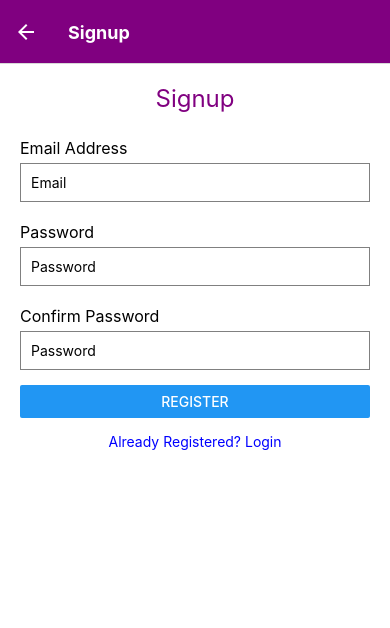
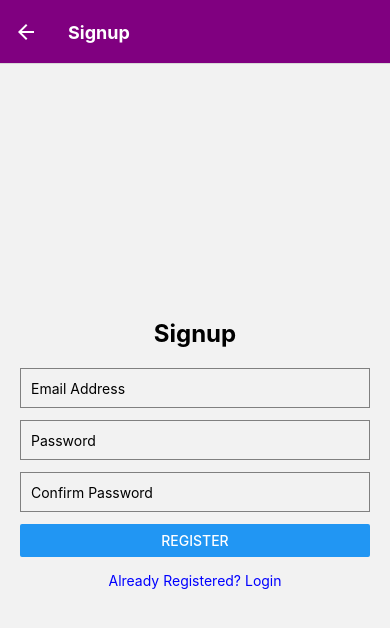
Before and after one commit to MonShanLin/2024project, a React Native app: screen /Signup in a window 390 px wide. Shown: the top 628 px of the page. Built offline with nearby package versions, Linux system fonts and the light colour scheme.

Commit message:
Create a New User

```diff
--- a/components/Signup.js
+++ b/components/Signup.js
@@ -1,54 +1,113 @@
 import React, { useState } from 'react';
-import { View, Text, TextInput, Button, TouchableOpacity, StyleSheet } from 'react-native';
+import { View, Text, TextInput, Button, Alert, StyleSheet } from 'react-native';
+import { auth } from '../Firebase/firebaseSetup'; // Importing Auth instance
+import { createUserWithEmailAndPassword } from 'firebase/auth'; // Importing the Firebase function
 
 export default function Signup({ navigation }) {
   const [email, setEmail] = useState('');
   const [password, setPassword] = useState('');
   const [confirmPassword, setConfirmPassword] = useState('');
 
+  // Function to validate email format
+  const isValidEmail = (email) => {
+    const emailRegex = /^[^\s@]+@[^\s@]+\.[^\s@]+$/;
+    return emailRegex.test(email);
+  };
+
+  // Function to validate password requirements
+  const isValidPassword = (password) => {
+    return password.length >= 6; // Ensuring minimum length of 6 characters
+  };
+
+  const handleSignup = async () => {
+    // Check if email is valid
+    if (!isValidEmail(email)) {
+      Alert.alert('Invalid Email', 'Please enter a valid email address.');
+      return;
+    }
+
+    // Check if password meets requirements
+    if (!isValidPassword(password)) {
+      Alert.alert('Weak Password', 'Password must be at least 6 characters long.');
+      return;
+    }
+
+    // Check if passwords match
+    if (password !== confirmPassword) {
+      Alert.alert('Error', 'Passwords do not match.');
+      return;
+    }
+
+    try {
+      // Firebase function to create a user with email and password
+      const userCredential = await createUserWithEmailAndPassword(auth, email, password);
+      const user = userCredential.user;
+      console.log('User registered:', user);
+
+      Alert.alert('Success', 'User registered successfully!');
+      navigation.navigate('Login'); // Navigate to login after successful signup
+    } catch (error) {
+      console.error('Error during signup:', error);
+      Alert.alert('Signup Error', error.message); // Display error message
+    }
+  };
+
   return (
     <View style={styles.container}>
-      <Text style={styles.title}>Signup</Text>
-
-      <Text style={styles.label}>Email Address</Text>
+      <Text style={styles.header}>Signup</Text>
       <TextInput
+        placeholder="Email Address"
+        value={email}
+        onChangeText={(text) => setEmail(text)}
         style={styles.input}
-        placeholder="Email"
-        value={email}
-        onChangeText={setEmail}
+        keyboardType="email-address"
+        autoCapitalize="none"
       />
-
-      <Text style={styles.label}>Password</Text>
       <TextInput
-        style={styles.input}
         placeholder="Password"
         value={password}
-        onChangeText={setPassword}
+        onChangeText={(text) => setPassword(text)}
+        style={styles.input}
         secureTextEntry
       />
-
-      <Text style={styles.label}>Confirm Password</Text>
       <TextInput
+        placeholder="Confirm Password"
+        value={confirmPassword}
+        onChangeText={(text) => setConfirmPassword(text)}
         style={styles.input}
-        placeholder="Password"
-        value={confirmPassword}
-        onChangeText={setConfirmPassword}
         secureTextEntry
       />
+      <Button title="Register" onPress={handleSignup} />
 
-      <Button title="Register" onPress={() => { /* Handle registration */ }} />
-
-      <TouchableOpacity onPress={() => navigation.navigate('Login')}>
-        <Text style={styles.link}>Already Registered? Login</Text>
-      </TouchableOpacity>
+      <Text style={styles.switchText} onPress={() => navigation.navigate('Login')}>
+        Already Registered? Login
+      </Text>
     </View>
   );
 }
 
 const styles = StyleSheet.create({
-  container: { flex: 1, padding: 20, backgroundColor: '#fff' },
-  title: { fontSize: 24, textAlign: 'center', marginBottom: 20, color: 'purple' },
-  label: { fontSize: 16, marginVertical: 5 },
-  input: { borderWidth: 1, borderColor: 'gray', padding: 10, marginBottom: 15 },
-  link: { color: 'blue', marginTop: 15, textAlign: 'center' },
+  container: {
+    flex: 1,
+    padding: 20,
+    justifyContent: 'center',
+  },
+  header: {
+    fontSize: 24,
+    fontWeight: 'bold',
+    textAlign: 'center',
+    marginBottom: 20,
+  },
+  input: {
+    height: 40,
+    borderColor: 'gray',
+    borderWidth: 1,
+    marginBottom: 12,
+    paddingHorizontal: 10,
+  },
+  switchText: {
+    color: 'blue',
+    marginTop: 15,
+    textAlign: 'center',
+  },
 });
```
